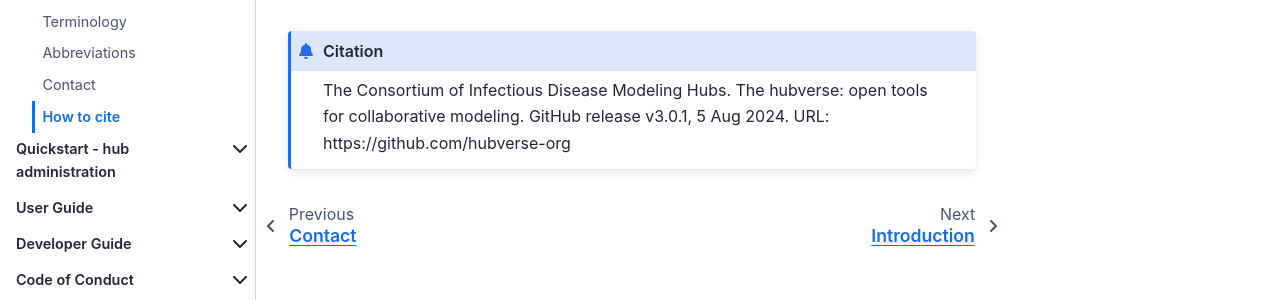
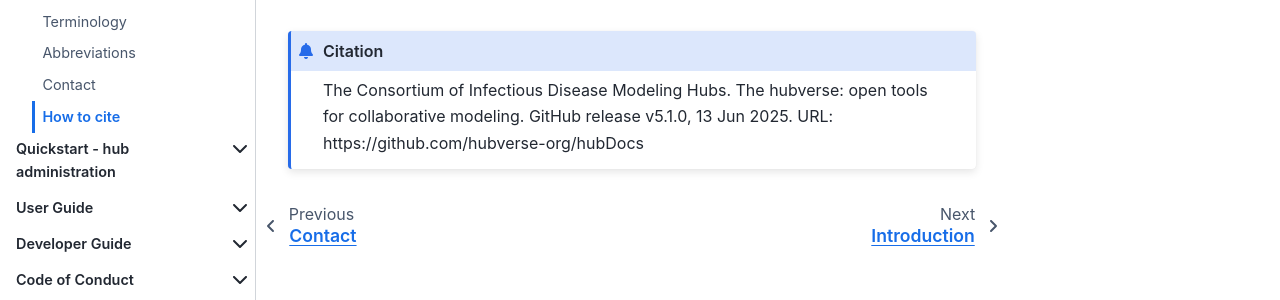
Before and after one commit to hubverse-org/hubDocs, a Sphinx documentation site: the page built from docs/source/overview/cite.md, in a window 1280 px wide. Shown: the part 234-534 px from the top of the page. Built offline with Sphinx 7.4.7 and the Sphinx Book theme 1.1.4, drawn with Linux system fonts in a browser that asks for light colours; comment, search, counter and statistics services are not loaded.

Commit message:
Version and date update

````diff
--- a/docs/source/overview/cite.md
+++ b/docs/source/overview/cite.md
@@ -3,5 +3,5 @@
 A citation for _the hubverse_ should look like the example below. Be sure to update the release number and date. To find the most current release number and date, go to the [hubverse documentation page](https://github.com/hubverse-org/hubDocs) and look for the information in the middle of the right-hand column under **Releases**.
 
 ```{admonition} Citation
-The Consortium of Infectious Disease Modeling Hubs. The hubverse: open tools for collaborative modeling. GitHub release v3.0.1, 5 Aug 2024. URL: https://github.com/hubverse-org
+The Consortium of Infectious Disease Modeling Hubs. The hubverse: open tools for collaborative modeling. GitHub release v5.1.0, 13 Jun 2025. URL: https://github.com/hubverse-org/hubDocs
 ```
````
